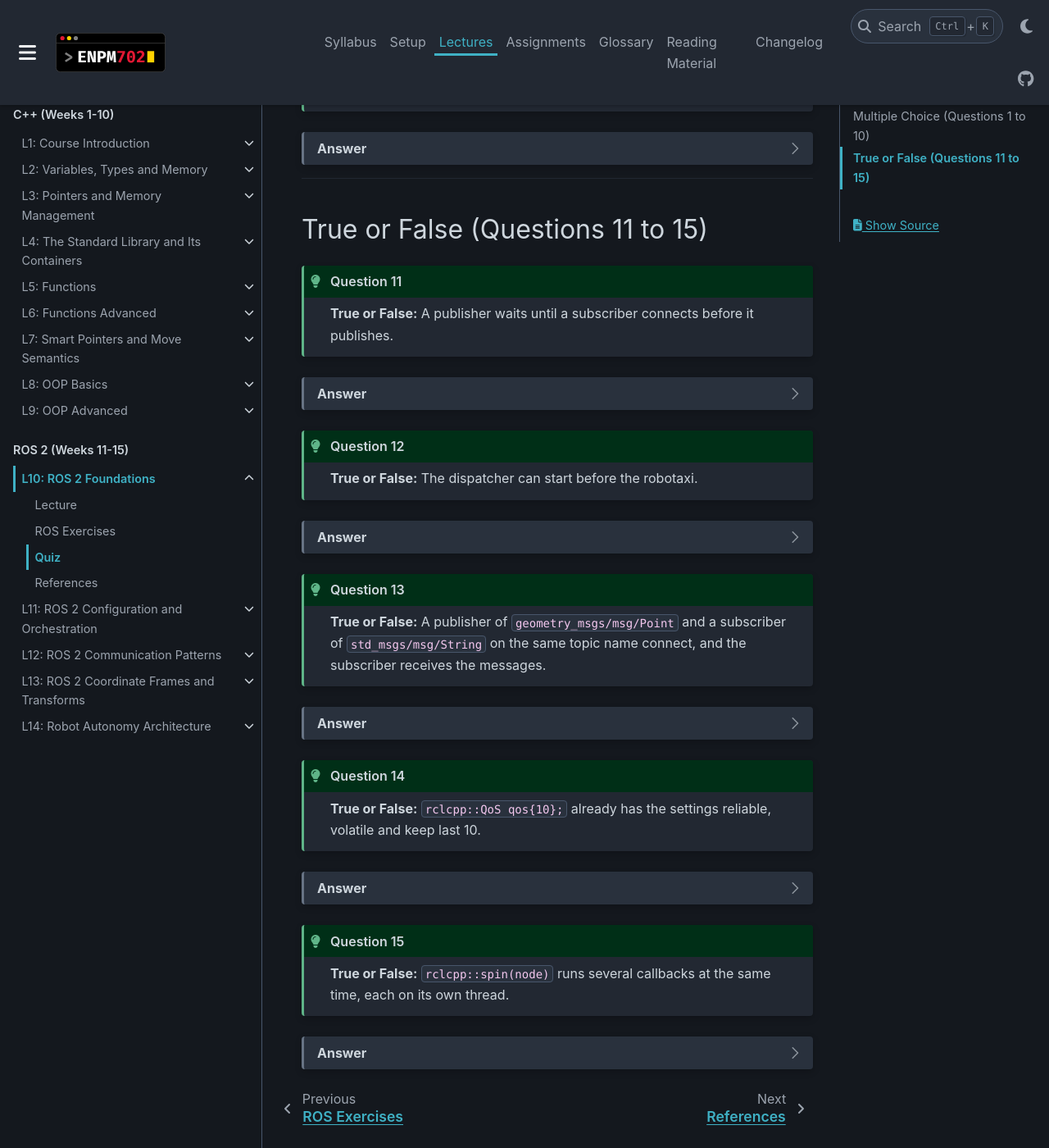
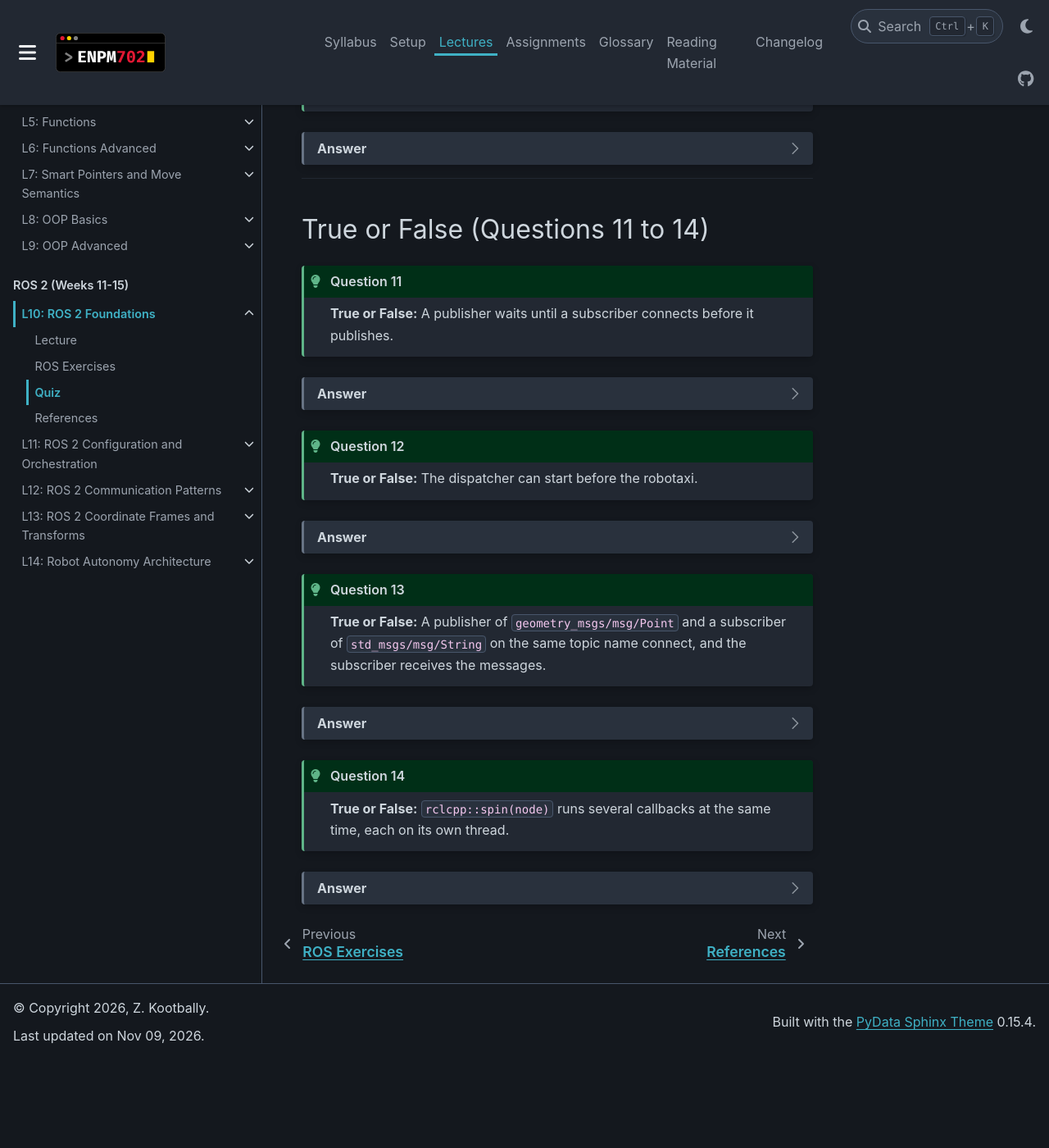
Before and after one commit to zeidk/enpm702-fall-2026-docs, a Sphinx documentation site: the page built from docs/source/lectures/lecture10/l10_quiz.rst, in a window 1280 px wide and 1400 px high, scrolled down 3796 px. Shown: the whole window at 82% size. Built offline with Sphinx 7.4.7 and the PyData theme 0.15.4, drawn with Linux system fonts in a browser that asks for light colours; after the commit the page ends 5089 px from its top, so only the background shows below that.

Commit message:
L10: QoS removed from the lecture page and the quiz
QoS gets a lecture of its own, so the Understanding QoS part and its
quiz question go; the quiz now has 14 questions. The short QoS mentions
the deck keeps stay.

```diff
--- a/docs/source/lectures/lecture10/l10_quiz.rst
+++ b/docs/source/lectures/lecture10/l10_quiz.rst
@@ -235,7 +235,7 @@ Multiple Choice (Questions 1 to 10)
 ----
 
 
-True or False (Questions 11 to 15)
+True or False (Questions 11 to 14)
 ====================================================
 
 .. admonition:: Question 11
@@ -280,19 +280,6 @@ True or False (Questions 11 to 15)
 .. admonition:: Question 14
    :class: hint
 
-   **True or False:** ``rclcpp::QoS qos{10};`` already has the settings reliable, volatile and keep last 10.
-
-.. dropdown:: Answer
-   :class-container: sd-border-success
-
-   **True**
-
-   In the lecture, a program compared ``rclcpp::QoS{10}`` with the same object after ``reliable().durability_volatile().keep_last(10)``, using ``==``: equal. The 10 in ``create_publisher`` is the queue size, with the default settings for everything else.
-
-
-.. admonition:: Question 15
-   :class: hint
-
    **True or False:** ``rclcpp::spin(node)`` runs several callbacks at the same time, each on its own thread.
 
 .. dropdown:: Answer
```
Also changed, not shown: docs/source/lectures/lecture10/l10_lecture.rst (+0 -28 lines).
